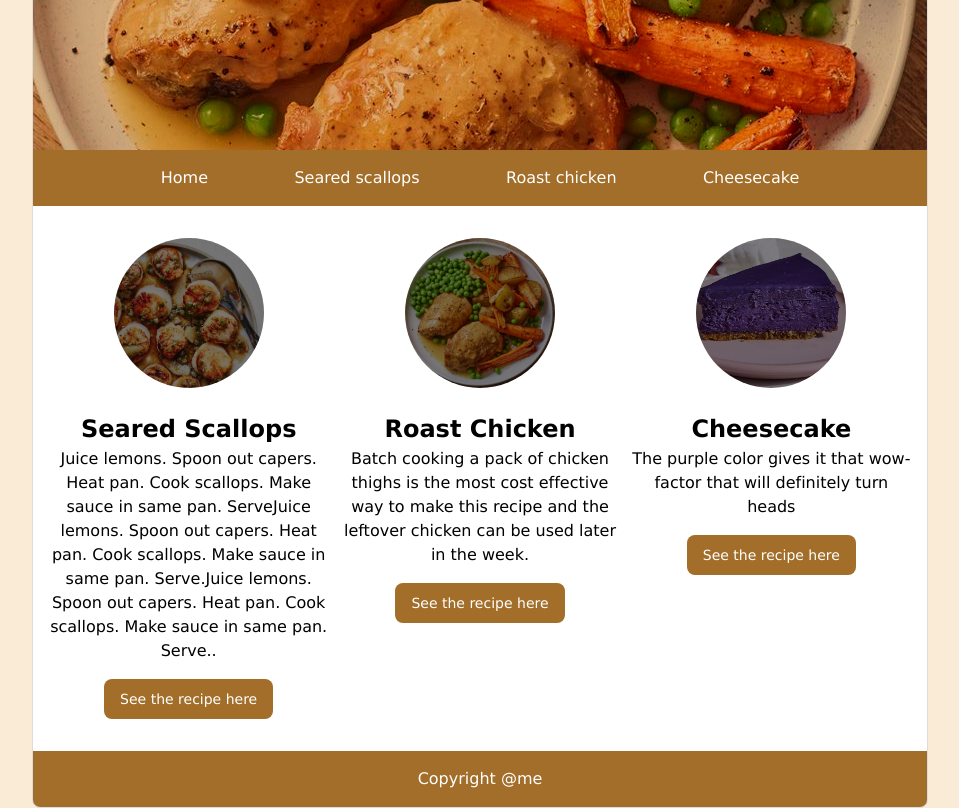
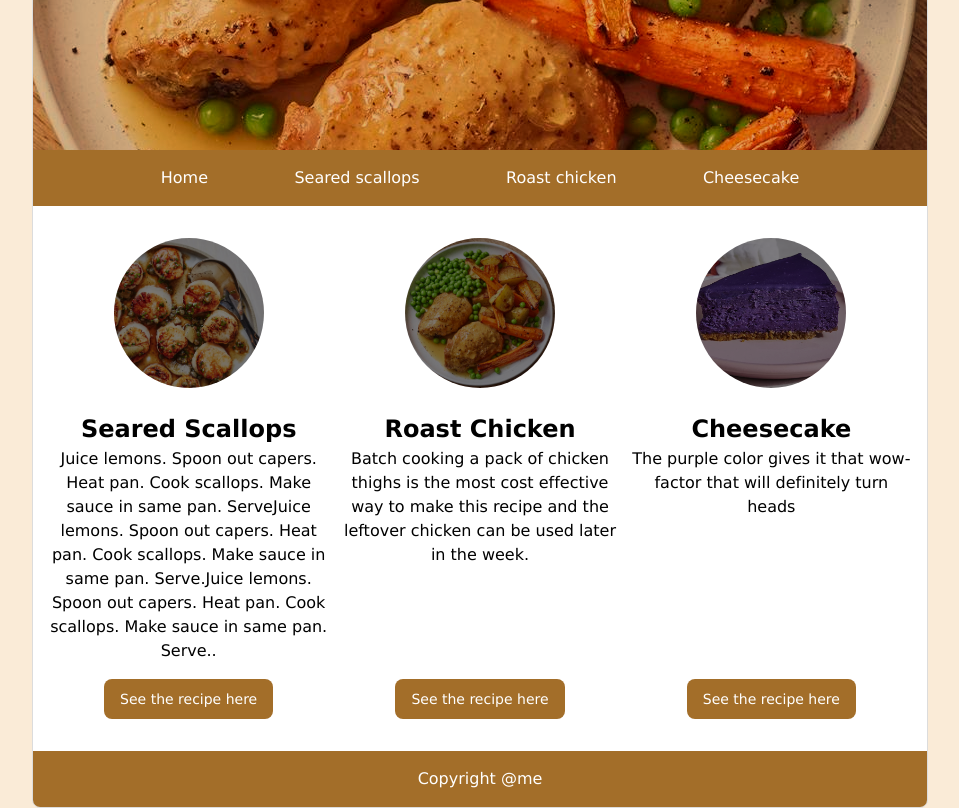
Before and after one commit to mariante0dorescu/odin-recipes, a plain HTML site: page index.html in a window 1280 px wide. Shown: the part 251-1059 px from the top of the page, without its empty margins (160-1119 px from the left). Drawn offline with Linux system fonts and the light colour scheme.

Commit message:
the final fix: align the buttons inline, no matter how big the text paragraph is.

```diff
--- a/css/styles.css
+++ b/css/styles.css
@@ -167,9 +167,8 @@ nav a:hover {
 
 }
 
-.art-bottom {
-  justify-content: space-between;
-  /* background-color: red; */
+.art-content {
+  flex: 2;
 }
 
 .circle-image{
```
